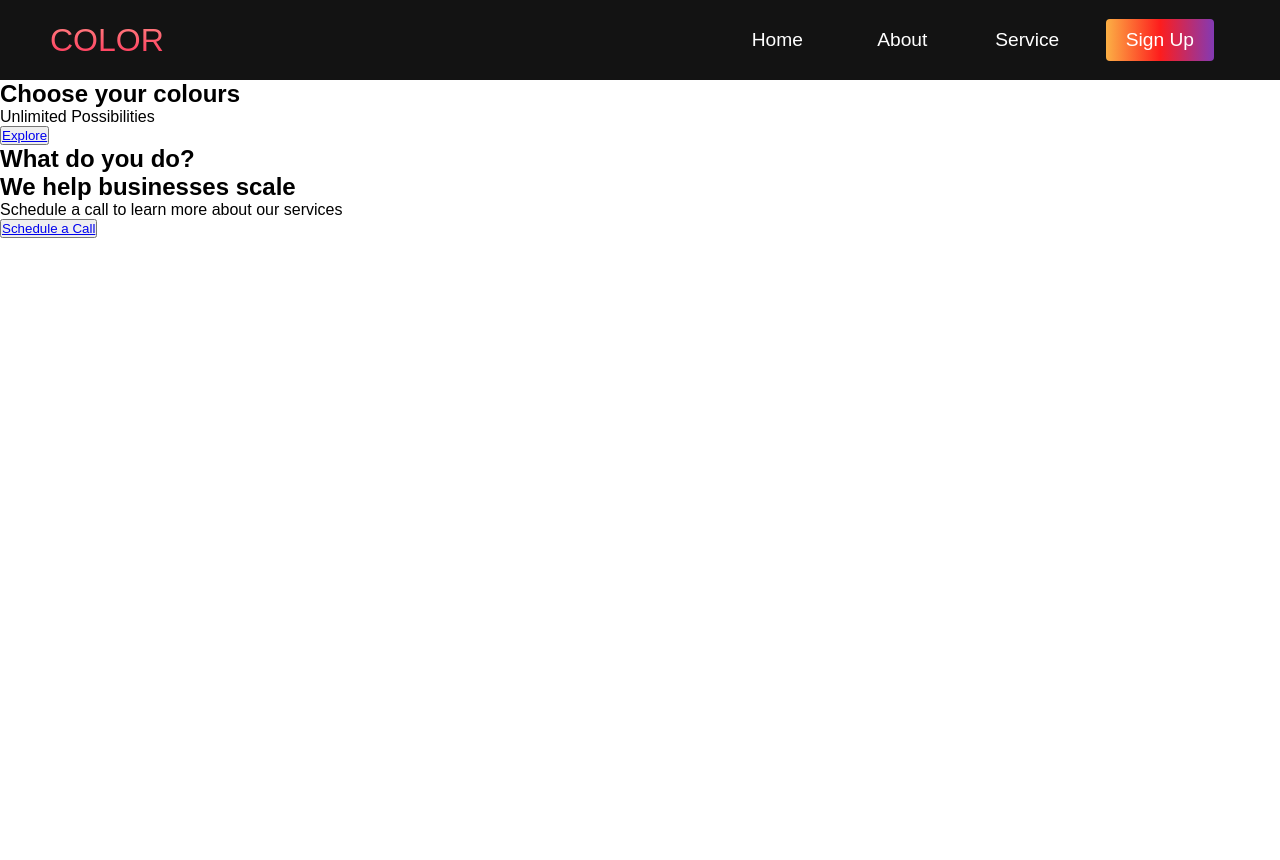
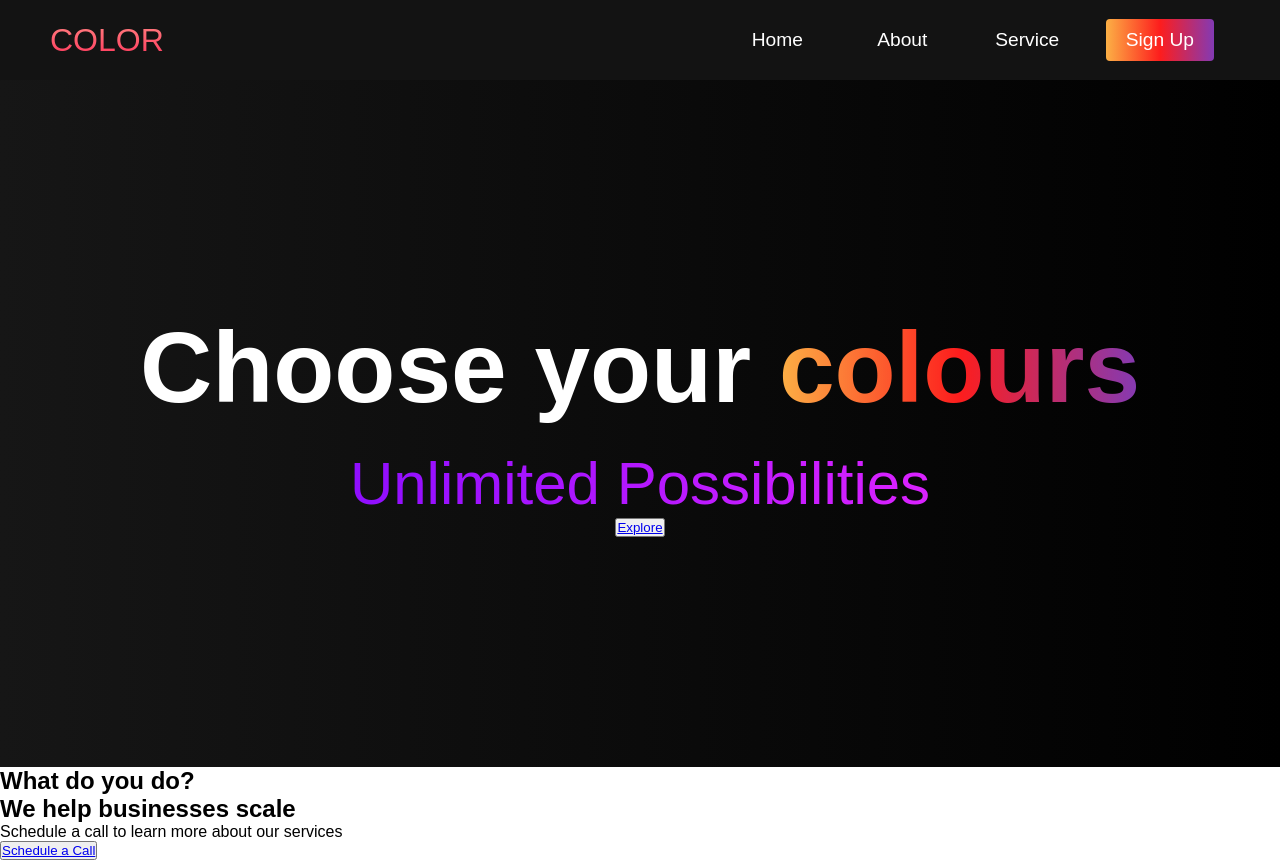
Before and after one commit to dr4g0nB/color-website, a plain HTML site: page index.html in a window 1280 px wide. Before the commit the page ends 800 px from the top, so only its background shows below. Drawn offline with Linux system fonts and the light colour scheme.

Commit message:
Styled the hero section

```diff
--- a/style.css
+++ b/style.css
@@ -9,6 +9,9 @@
   --mostaza: #fcb045;
   --red: #fd1d1d;
   --light-purple: #9518fc;
+  --black: #000;
+  --light-black: #161616;
+  --bright-purple: #da22ff;
 
   /*Font*/
   --font-size-2: 2rem;
@@ -118,9 +121,74 @@
 }
 
 /*Hero Section*/
+.hero {
+  background: var(--black);
+  background: linear-gradient(to right, var(--light-black), var(--black));
+  padding: 200px 0;
+}
+
+.hero__container {
+  display: flex;
+  flex-direction: column;
+  justify-content: center;
+  align-items: center;
+  max-width: 1200px;
+  margin: 0 auto;
+  height: 90%;
+  text-align: center;
+  padding: 30px;
+}
+
+.hero__heading {
+  font-size: 100px;
+  margin-bottom: 24px;
+  color: var(--white);
+}
+
+.hero__heading span {
+  background: var(--purple);
+  background: -webkit-linear-gradient(to right, var(--mostaza), var(--red), var(--purple));
+  background: linear-gradient(to right, var(--mostaza), var(--red), var(--purple));
+  background-size: 100%;
+  -webkit-background-clip: text;
+  -moz-background-clip: text;
+  -webkit-text-fill-color: transparent;
+  -moz-tex-fill-color: transparent;
+}
+
+.hero__description {
+  font-size: 60px;
+  background: var(var(--bright-purple));
+  background: -webkit-linear-gradient(to right, #9114ff, var(--bright-purple));
+  background: linear-gradient(to right, #8f0eff, var(--bright-purple));
+  -webkit-background-clip: text;
+  -moz-background-clip: text;
+  -webkit-text-fill-color: transparent;
+  -moz-tex-fill-color: transparent;
+}
+
+.hightlight {
+  border-bottom: 4px solid rgba(132, 0 255);
+}
+
+/*About section*/
+
+
 
 /*Media queries*/
-/**/
+
+/*768px*/
+@media screen and (max-width: 768px) {
+  .hero__heading {
+    font-size: 60px;
+  }
+
+  .hero__description {
+    font-size: 40px;
+  }
+}
+
+/*960px*/
 @media screen and (max-width: 960px) {
   .navbar__container {
     display: flex;
```
